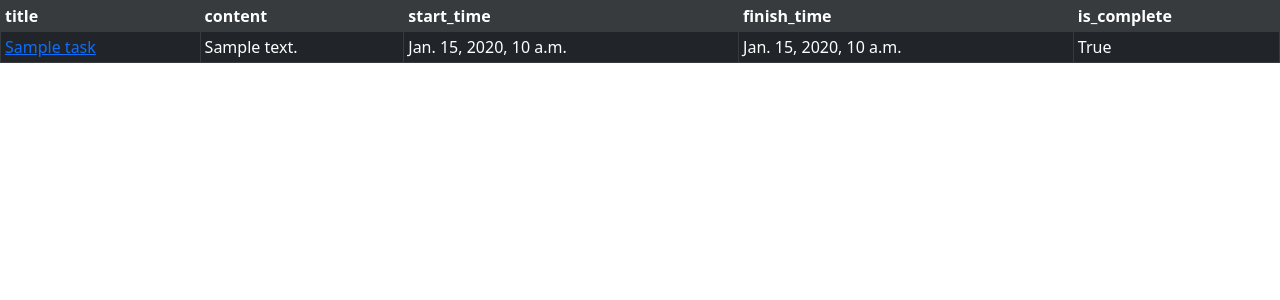
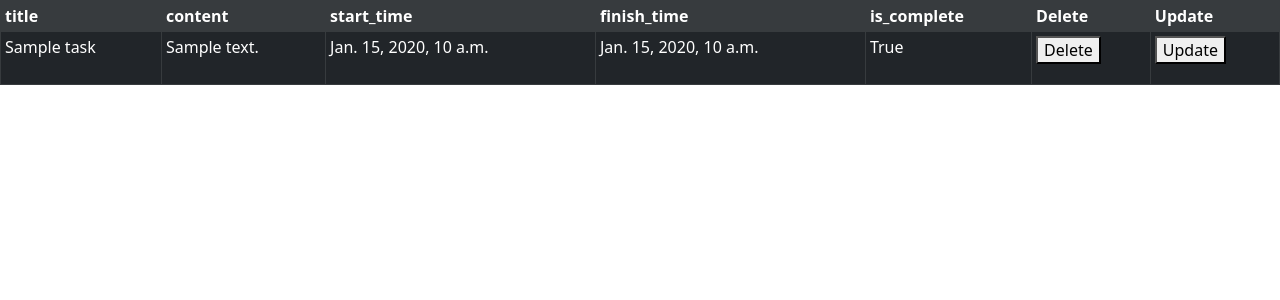
Before and after one commit to baukamobile/crudcrm, a Django app: page / in a window 1280 px wide. Shown: the part 70-370 px from the top of the page. Run offline with Django 4.2, Linux system fonts and the light colour scheme; tables that the repository leaves empty hold one stand-in row (values such as "Sample post").

Commit message:
crud completed

```diff
--- a/crud/forms.py
+++ b/crud/forms.py
@@ -6,3 +6,9 @@ class CreateTaskForm(forms.ModelForm):
     class Meta:
         model = Task
         fields = '__all__'
+
+
+class UpdateTaskForm(forms.ModelForm):
+    class Meta:
+        model = Task
+        fields = '__all__'
--- a/crud/templates/home.html
+++ b/crud/templates/home.html
@@ -9,16 +9,27 @@
         <th> start_time </th>
         <th> finish_time </th>
         <th> is_complete   </th>
+        <th>Delete</th>
+        <th>Update</th>
     </tr>
     <tr>
     {% for task in tasks %}
-
-    <td><a href="{% url 'task' task.id %}">{{ task.title }}</a></td>
+    <td>{{ task.title }}</a></td>
     <td>{{task.content}}</td>
     <td>{{task.start_time}}</td>
     <td>{{task.finish_time}}</td>
     <td>{{task.is_complete}}</td>
+    <td>
+        <form action="{% url 'delete_task' task.id %}">
+            {%csrf_token %}
+            <button>Delete</button></td>
+        </form>
+    </td>
+    <td>
+        <form action="{% url 'update_task' pk=task.id %}">
 
+            <button>Update</button></td>
+        </form>
 </tr>
 {% endfor %}
 </table>
--- a/crud/views.py
+++ b/crud/views.py
@@ -1,7 +1,7 @@
 from django.shortcuts import render, HttpResponse, redirect
 from .models import *
 from django.urls import reverse
-from .forms import CreateTaskForm
+from .forms import CreateTaskForm, UpdateTaskForm
 # Create your views here.
 
 
@@ -18,8 +18,17 @@ def create_task(request):
         return redirect(reverse('home'))
     return render(request,'create_task.html', context={'form':form, })
 
-def update_task(request):
-    pass
+def update_task(request, pk):
+    current_task = Task.objects.get(id=pk)
+    form = UpdateTaskForm(request.POST or None, instance=current_task)
+    if form.is_valid():
+        form.save()
+        return redirect(reverse('home'))
+    return render(request, 'update_task.html', context={'form':form,'current_task':current_task})
 
-def delete_task(request):
-    pass
+
+
+def delete_task(request, pk):
+    delete_tsk = Task.objects.get(id=pk)
+    delete_tsk.delete()
+    return redirect('home')
```
Also changed, not shown: crud/templates/current_task.html (added, +11 -0 lines), crud/templates/update_task.html (added, +12 -0 lines).
